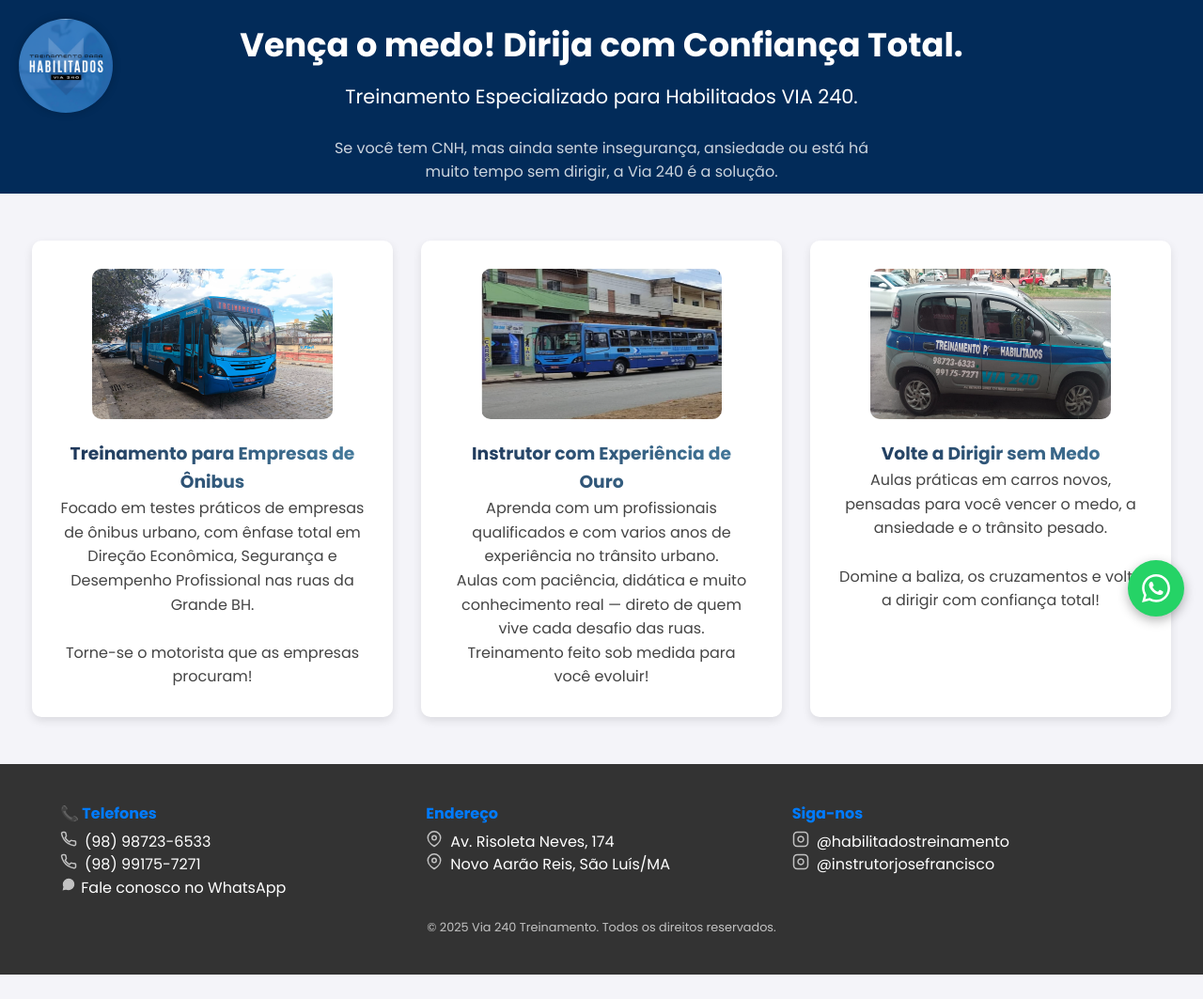
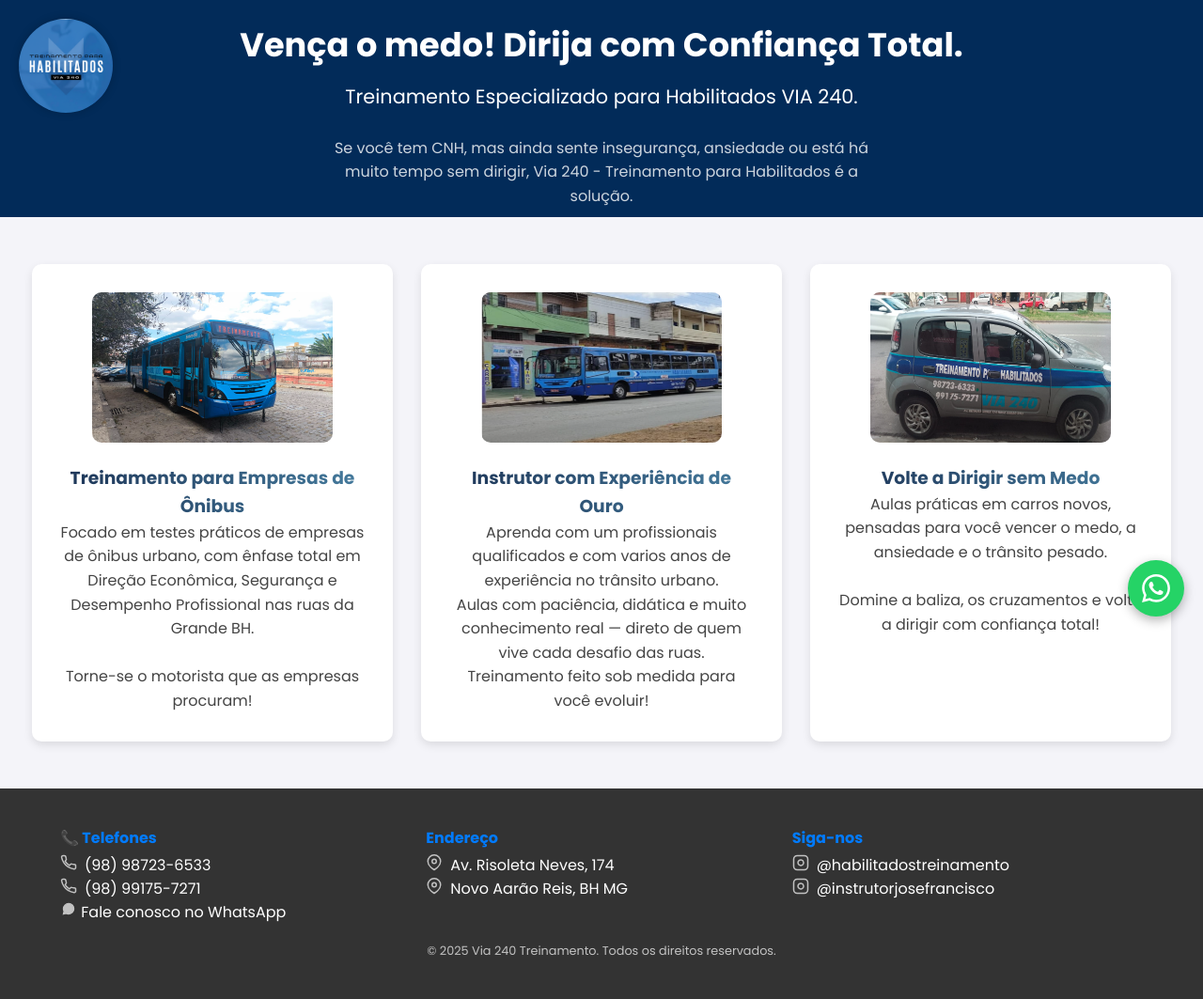
Before and after one commit to MoisesPCastro/treinamento-habilitados-statico, a plain HTML site: page index.html in a window 1280 px wide. Shown: the whole page at 94% size. Before the commit the page ends 1037 px from the top, so only its background shows below. Drawn offline with Linux system fonts and the light colour scheme.

Commit message:
ajustar endereço

```diff
--- a/index.html
+++ b/index.html
@@ -26,7 +26,7 @@
     <header id="hero">
         <div class="container">
             <div class="logo">
-               <img src="src/assets/logo-via240.png" alt="Logo Via 240" class="logo-img">
+                <img src="src/assets/logo-via240.png" alt="Logo Via 240" class="logo-img">
             </div>
 
             <div class="hero-content-wrapper">
@@ -34,8 +34,8 @@
                     <h1>Vença o medo! Dirija com Confiança Total.</h1>
                     <h2>Treinamento Especializado para Habilitados VIA 240.</h2>
 
-                    <p>Se você tem CNH, mas ainda sente insegurança, ansiedade ou está há muito tempo sem dirigir, a Via
-                        240 é a solução.</p>
+                    <p>Se você tem CNH, mas ainda sente insegurança, ansiedade ou está há muito tempo sem dirigir, Via
+                        240 - Treinamento para Habilitados é a solução.</p>
                 </div>
             </div>
         </div>
@@ -112,7 +112,7 @@
                 <div class="info-item">
                     <h4>Endereço</h4>
                     <p class="with-icon"><span data-icon="location"></span>Av. Risoleta Neves, 174</p>
-                    <p class="with-icon"><span data-icon="location"></span>Novo Aarão Reis, São Luís/MA</p>
+                    <p class="with-icon"><span data-icon="location"></span>Novo Aarão Reis, BH MG</p>
                 </div>
 
                 <div class="info-item">
```
